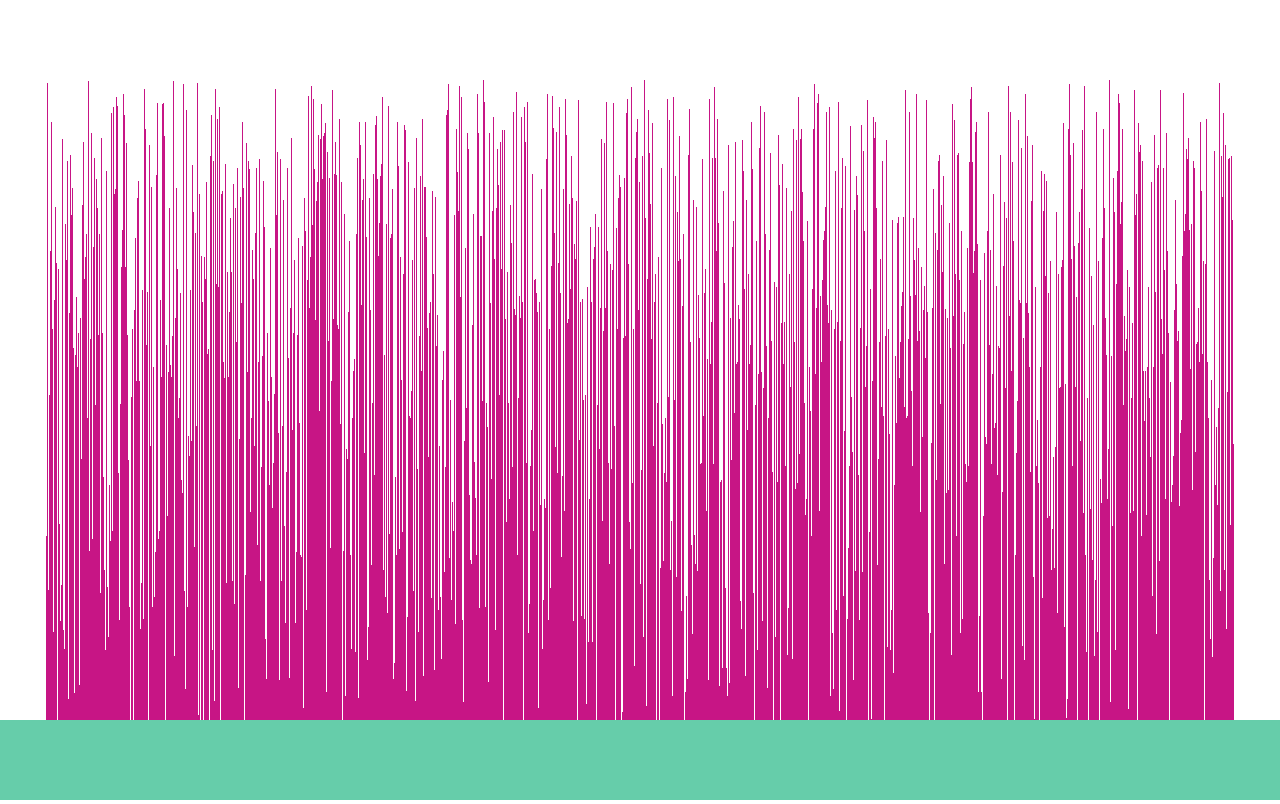
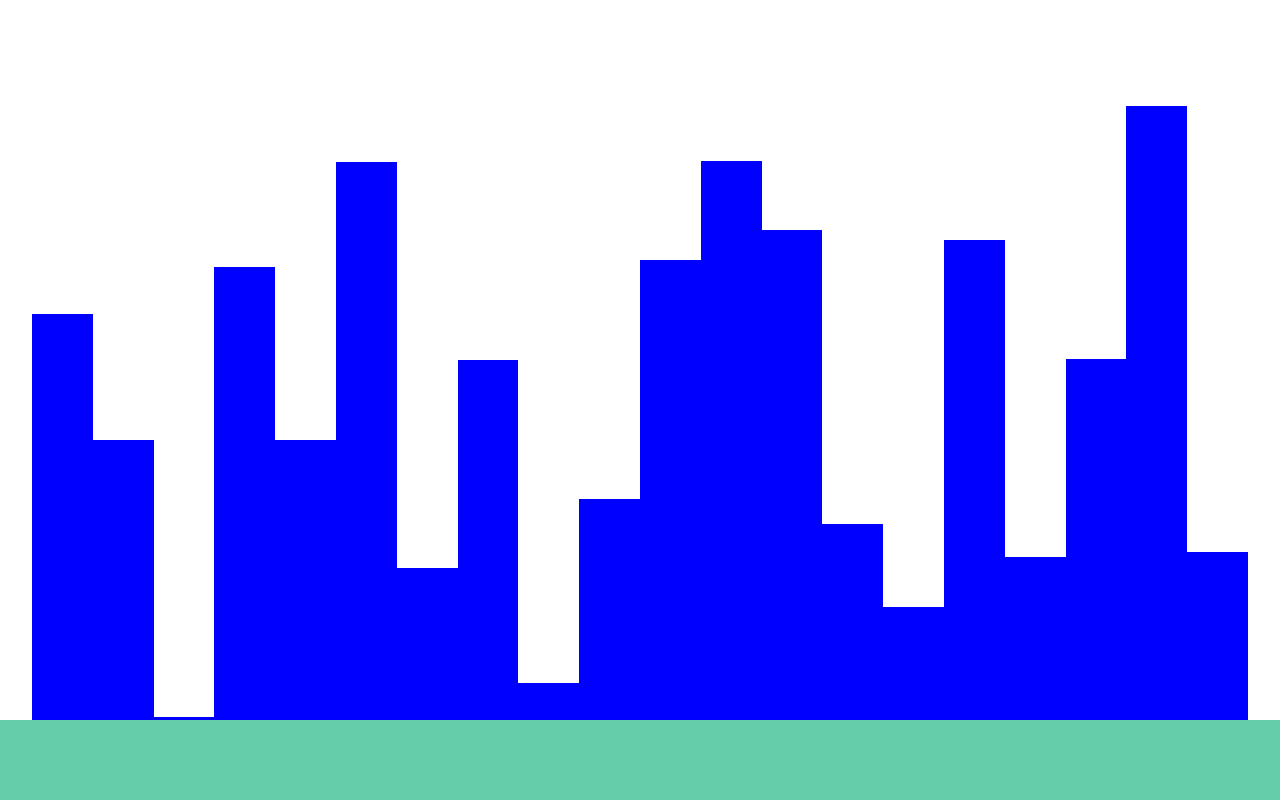
Before and after one commit to Jonezia/sorting-visualiser, a React (Create React App) app: page / in a window 1280 px wide. Built offline with nearby package versions, Linux system fonts and the light colour scheme.

Commit message:
bars no longer floating

```diff
--- a/src/SortingVisualiser/SortingVisualiser.css
+++ b/src/SortingVisualiser/SortingVisualiser.css
@@ -1,12 +1,19 @@
 .array-container {
-    height: 90%;
+    height: 80%;
     width: 95%;
-    position:absolute;
+    position: absolute;
     left:2.5%;
-    bottom:0;
+    bottom: 80px;
+    background-color: green;
+}
+
+.array-bar-container {
+    height: 100%;
+    background-color: blue;
+    display: inline-block;
 }
 
 .array-bar {
-    background-color: mediumvioletred;
-    display: inline-block;
+    background-color:white;;
+    width: 100%;
 }
--- a/src/SortingVisualiser/SortingVisualiser.jsx
+++ b/src/SortingVisualiser/SortingVisualiser.jsx
@@ -7,12 +7,13 @@ export default class SortingVisualiser extends React.Component{
         this.state = {
             array: [],
             maxHeight: 0,
+            maxValue:0,
             count: 0,
         }
     };
 
     componentWillMount() {
-        this.newArray(5,500,2000)
+        this.newArray(5,500,20)
     }
 
     newArray(min,max,count) {
@@ -20,16 +21,21 @@ export default class SortingVisualiser extends React.Component{
         for (let i = 0; i < count; i++) {
             array.push(RandIntFromInterval(min,max))
         };
-        this.setState({array:array, maxHeight:max, count:count})
+        let maxValue = Math.max.apply(Math, array);
+        this.setState({array:array, maxHeight:max,
+            count:count, maxValue: maxValue});
     }
 
     render() {
         return (<div className="array-container">
             {this.state.array.map((value,idx) =>
-                <div className="array-bar"
-                key={idx}
-                style={{height:`${value/this.state.maxHeight*100}%`,
-                width:`${100/this.state.count}%`}}></div>
+                <div className="array-bar-container"
+                    key={idx} style={{width:`${100/this.state.count}%`}}>
+                    <div className="array-bar"
+                    key={idx}
+                    style={{height:`${value/this.state.maxHeight*100}%`}}>
+                    </div>
+                </div>
             )}
         </div>)
     };
```
